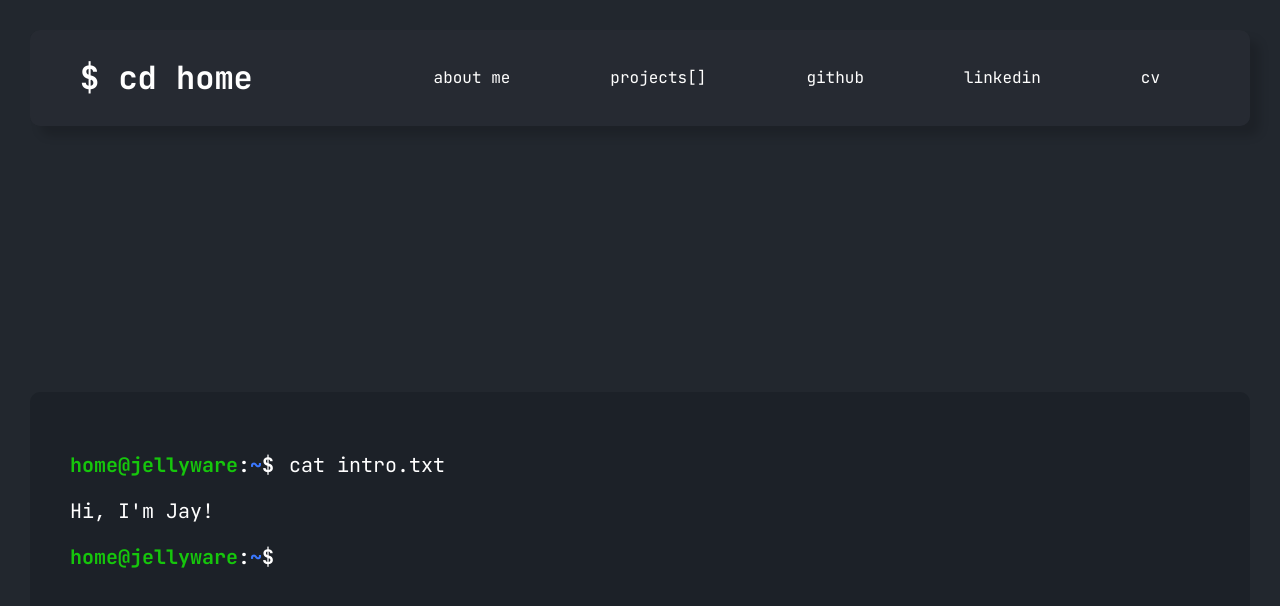
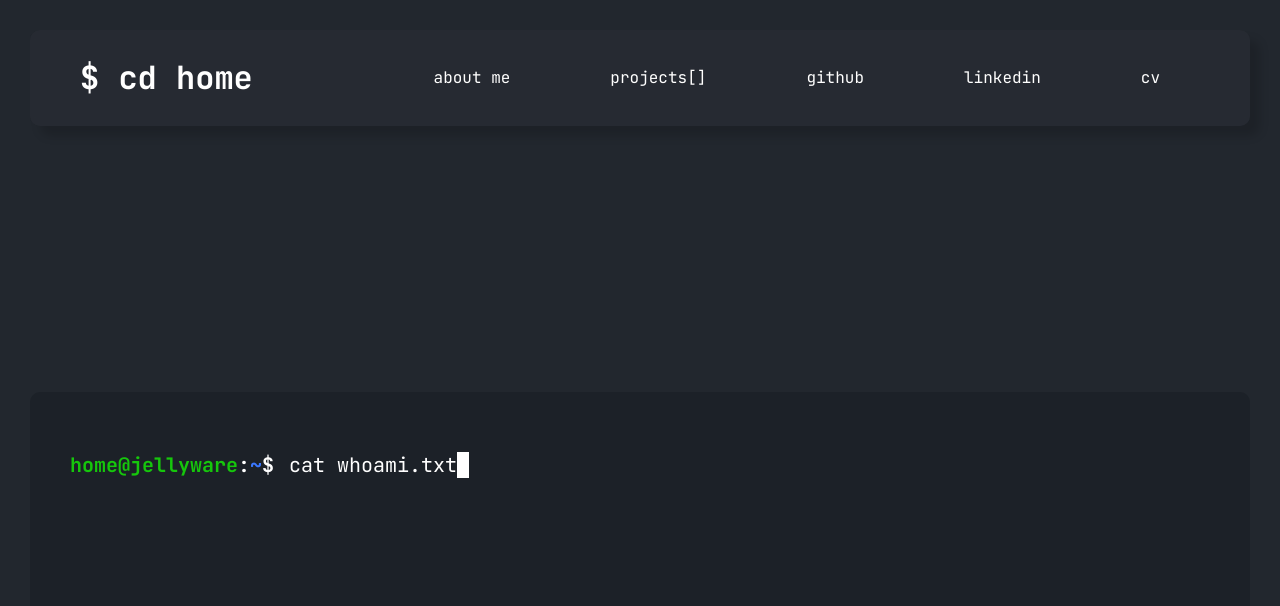
Before and after one commit to jaym-01/jellyware, a Next.js app: page / in a window 1280 px wide. Shown: the top 606 px of the page. Built offline with nearby package versions, Linux system fonts and the light colour scheme.

Commit message:
fixed section bugs

```diff
--- a/src/app/page.tsx
+++ b/src/app/page.tsx
@@ -9,7 +9,7 @@ import styles from "@/styles/components/home/page.module.scss";
 import { SectionProps } from "@/utils/types";
 
 const CONTENTS = [
-  { id: "hero", component: Terminal },
+  { id: "terminal", component: Terminal },
   { id: "aboutme", component: AboutMe },
   { id: "projects", component: Projects },
 ];
@@ -32,7 +32,7 @@ export default function Home() {
           key={i}
           parentRef={containerRef}
           Component={c.component}
-          i={i}
+          id={c.id}
         />
       ))}
     </main>
@@ -40,20 +40,21 @@ export default function Home() {
 }
 
 function PageSection({
+  id,
   parentRef,
   Component,
-  i,
   ...props
 }: {
+  id: string;
   parentRef: RefObject<HTMLElement | null>;
   Component: ({ parentRef, ...props }: SectionProps) => JSX.Element;
-  i: number;
 }) {
   const curRef = useRef(null);
 
   return (
     <motion.section
       {...props}
+      id={id}
       ref={curRef}
       className={styles.section}
       style={{
@@ -61,16 +62,17 @@ function PageSection({
         display: "flex",
         justifyContent: "center",
       }}
-      initial={{ opacity: 0, x: -30 }}
+      initial={{ opacity: 0, x: -50, y: -50 }}
       whileInView={{
         opacity: 1,
         x: 0,
+        y: 0,
       }}
       viewport={{
         root: parentRef,
       }}
       transition={{
-        duration: Math.min(0.3 * (i + 1), 0.7),
+        duration: 0.4,
         ease: "easeInOut",
       }}
     >
@@ -80,7 +82,7 @@ function PageSection({
           maxWidth: 1500,
         }}
       >
-        {<Component key={i} parentRef={curRef}></Component>}
+        {<Component parentRef={curRef}></Component>}
       </div>
     </motion.section>
   );
--- a/src/components/Header/Header.tsx
+++ b/src/components/Header/Header.tsx
@@ -27,7 +27,7 @@ export default function Header() {
     <div className={styles.headerWrapper}>
       <header className={styles.headerComp}>
         <Link
-          href={navData[0].link}
+          href={`${navData[0].link}/#terminal`}
           className={styles.titleWrapper}
           onClick={() => setOpen(false)}
         >
--- a/src/components/Home/Hero/Terminal.tsx
+++ b/src/components/Home/Hero/Terminal.tsx
@@ -4,8 +4,6 @@ import styles from "@/styles/components/home/terminal.module.scss";
 import { useState } from "react";
 import { ReadTextProps, displayText } from "./text";
 import Typer from "./Typer";
-
-const OUTPUT_DURATION = 5000;
 
 export function Terminal() {
   const [textNum, setTextNum] = useState<number>(0);
@@ -34,7 +32,7 @@ export function TerminalAnimation({
 
   const handleCommandComplete = function () {
     setShowOutput(true);
-    setTimeout(() => setShowClear(true), OUTPUT_DURATION);
+    setTimeout(() => setShowClear(true), text.duration);
   };
 
   return (
--- a/src/components/Home/Hero/text.tsx
+++ b/src/components/Home/Hero/text.tsx
@@ -10,7 +10,7 @@ export const displayText: ReadTextProps[] = [
   {
     command: "cat intro.txt",
     output: () => <span>Hi, I{"'"}m Jay!</span>,
-    duration: 3000,
+    duration: 2000,
   },
   {
     command: "cat whoami.txt",
@@ -26,6 +26,6 @@ export const displayText: ReadTextProps[] = [
         You can find out more about my skills below vvv
       </span>
     ),
-    duration: 6000,
+    duration: 5000,
   },
 ];
```
